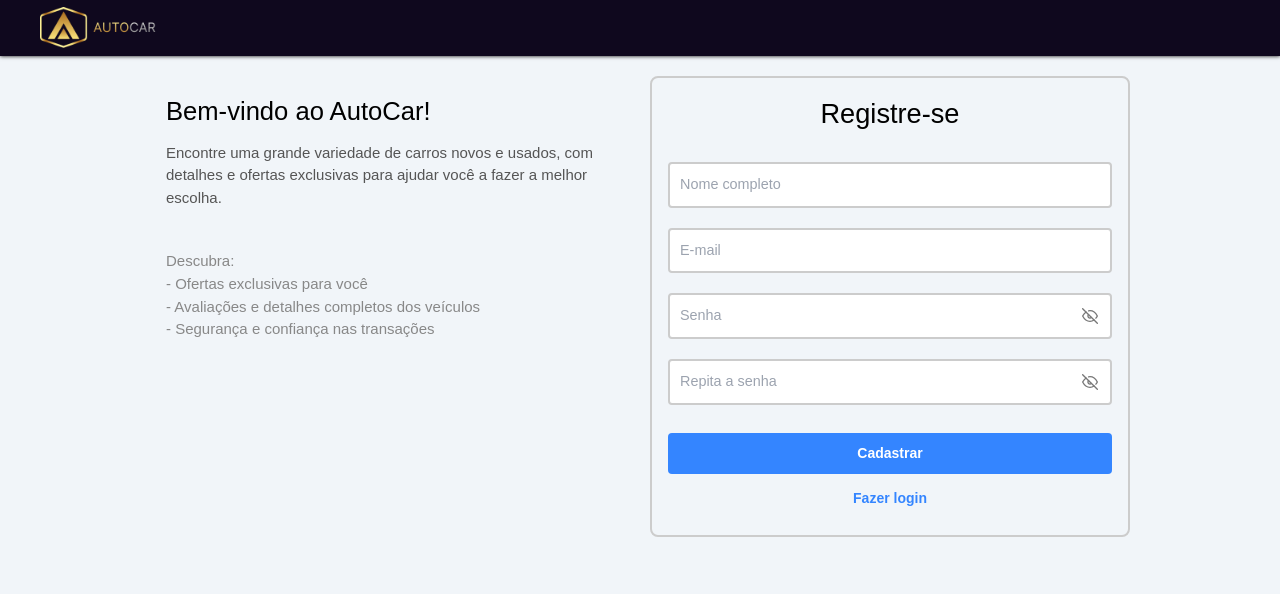
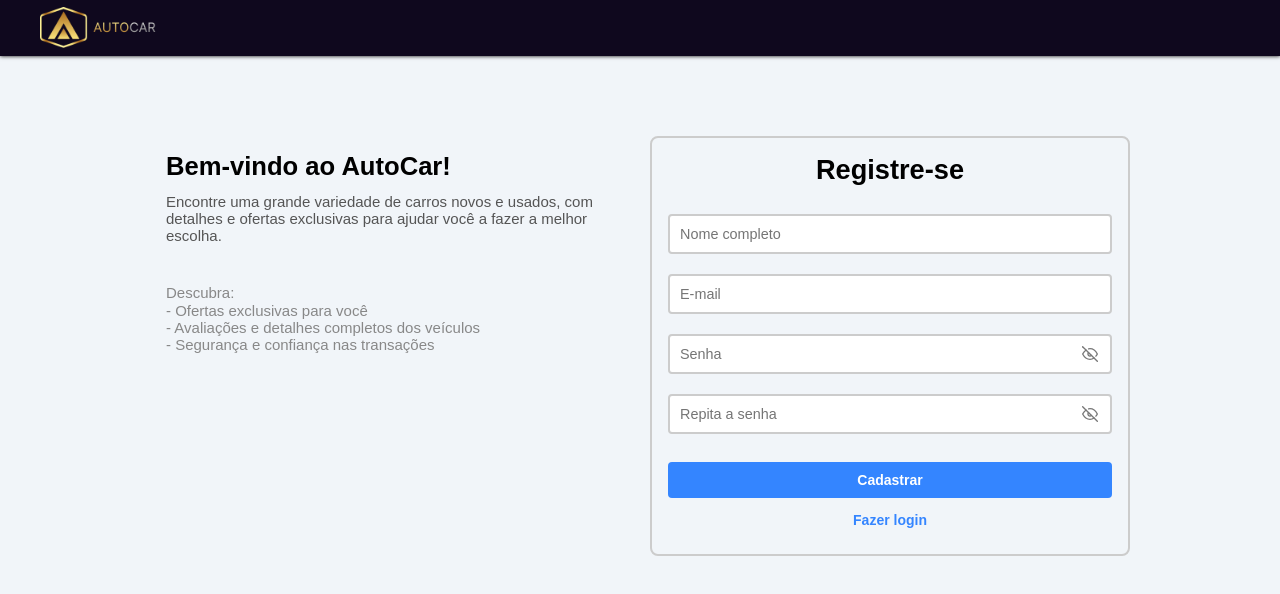
Before and after one commit to felipesl-lopes/sistema-web-react-autoCar, a React (Vite) app: page /register in a window 1280 px wide. Shown: the top 594 px of the page. Built offline with nearby package versions, Linux system fonts and the light colour scheme; no server answers.

Commit message:
alterando estilo e configuracoes

```diff
--- a/package.json
+++ b/package.json
@@ -14,6 +14,7 @@
     "firebase": "^11.0.2",
     "localforage": "^1.10.0",
     "match-sorter": "^8.0.0",
+    "process": "^0.11.10",
     "react": "^18.3.1",
     "react-dom": "^18.3.1",
     "react-hook-form": "^7.53.2",
@@ -32,7 +33,6 @@
     "eslint-plugin-react-hooks": "^5.0.0",
     "eslint-plugin-react-refresh": "^0.4.14",
     "globals": "^15.11.0",
-    "tailwindcss": "^3.4.14",
     "typescript": "^5.6.3",
     "typescript-eslint": "^8.11.0",
     "vite": "^5.4.10"
--- a/src/components/panelAuth.tsx
+++ b/src/components/panelAuth.tsx
@@ -10,12 +10,14 @@ export const PanelAuth: React.FunctionComponent = () => {
         ofertas exclusivas para ajudar você a fazer a melhor escolha.
       </Subtitle>
 
+      <div>
         <strong>Descubra:</strong>
         <ul>
           <li>- Ofertas exclusivas para você</li>
           <li>- Avaliações e detalhes completos dos veículos</li>
           <li>- Segurança e confiança nas transações</li>
         </ul>
+      </div>
     </Panel>
   );
 };
@@ -33,9 +35,13 @@ const Panel = styled.div`
     font-weight: 500;
   }
 
+  @media (max-width: 450px) {
     h1 {
-    @media (max-width: 450px) {
       font-size: 20px;
+    }
+
+    div {
+      display: none;
     }
   }
 
--- a/src/contexts/AuthContext.tsx
+++ b/src/contexts/AuthContext.tsx
@@ -35,8 +35,6 @@ const AuthProvider: React.FunctionComponent<IProps> = ({ children }) => {
       setAuthInitialized(true);
     });
 
-    console.log("Carregou");
-
     return () => {
       unsub();
     };
--- a/src/index.css
+++ b/src/index.css
@@ -1,7 +1,3 @@
-@tailwind base;
-@tailwind components;
-@tailwind utilities;
-
 body {
   background-color: #f1f5f9;
   margin: 0;
--- a/src/pages/authentication/styled.ts
+++ b/src/pages/authentication/styled.ts
@@ -8,9 +8,11 @@ export const Body = styled.div`
   flex-direction: row;
   gap: 20px;
   justify-content: center;
+  margin-top: 10vh;
 
   @media (max-width: 800px) {
     display: block;
+    margin-top: 0;
   }
 `;
 
--- a/src/services/firebase.ts
+++ b/src/services/firebase.ts
@@ -4,13 +4,13 @@ import { getFirestore } from "firebase/firestore";
 import { getStorage } from "firebase/storage";
 
 const firebaseConfig = {
-  apiKey: process.env.REACT_APP_FIREBASE_API_KEY,
-  authDomain: process.env.REACT_APP_FIREBASE_AUTH_DOMAIN,
-  projectId: process.env.REACT_APP_FIREBASE_PROJECT_ID,
-  storageBucket: process.env.REACT_APP_FIREBASE_STORAGE_BUCKET,
-  messagingSenderId: process.env.REACT_APP_FIREBASE_MESSAGING_SENDER_ID,
-  appId: process.env.REACT_APP_FIREBASE_APP_ID,
-  measurementId: process.env.REACT_APP_FIREBASE_MEASUREMENT_ID,
+  apiKey: import.meta.env.VITE_FIREBASE_API_KEY,
+  authDomain: import.meta.env.VITE_FIREBASE_AUTH_DOMAIN,
+  projectId: import.meta.env.VITE_FIREBASE_PROJECT_ID,
+  storageBucket: import.meta.env.VITE_FIREBASE_STORAGE_BUCKET,
+  messagingSenderId: import.meta.env.VITE_FIREBASE_MESSAGING_SENDER_ID,
+  appId: import.meta.env.VITE_FIREBASE_APP_ID,
+  measurementId: import.meta.env.VITE_FIREBASE_MEASUREMENT_ID,
 };
 
 const app = initializeApp(firebaseConfig);
--- a/tailwind.config.js
+++ /dev/null
@@ -1,8 +0,0 @@
-/** @type {import('tailwindcss').Config} */
-export default {
-  content: ["./src/**/*.{html,js}"],
-  theme: {
-    extend: {},
-  },
-  plugins: [],
-};
```
Also changed, not shown: 1 other file (tests, documents, lock files or other folders). Lines whose indentation alone changed are shown as unchanged.
